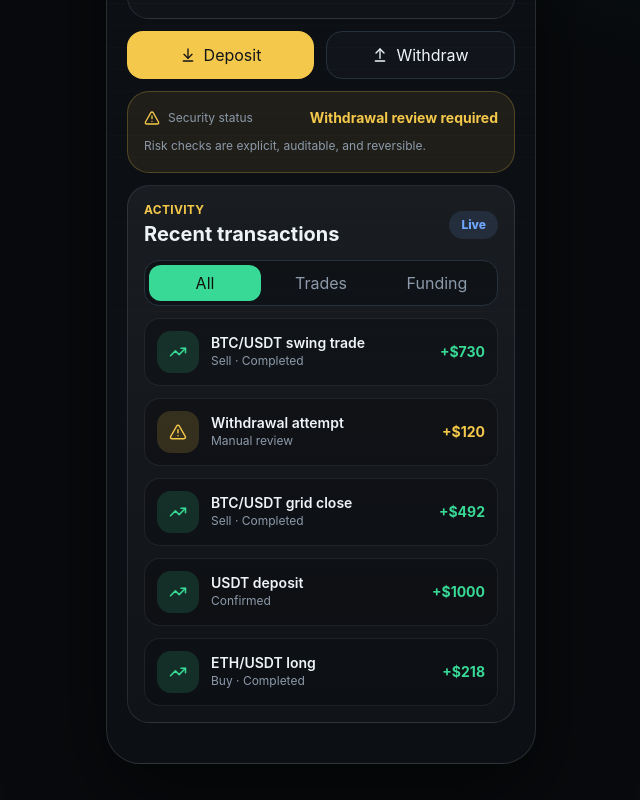
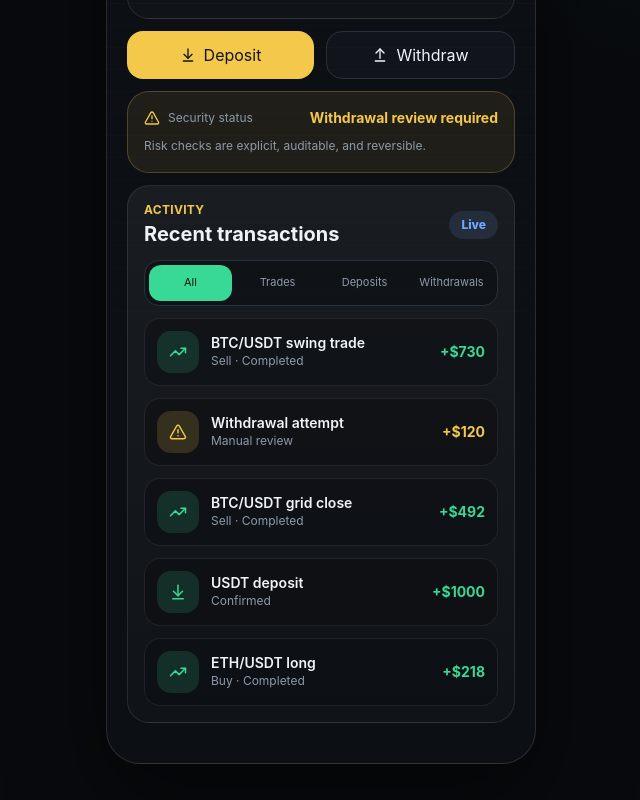
Before and after one commit to maslihov22/tradespot-next, a Next.js app: page / in a window 1280 px wide. Shown: the part 496-1296 px from the top of the page, without its empty margins (319-959 px from the left). Built offline with nearby package versions, Linux system fonts and the light colour scheme.

Commit message:
feat: add Deposits and Withdrawals filter tabs, fix tx icons by type

```diff
--- a/components/ActivityFeed.tsx
+++ b/components/ActivityFeed.tsx
@@ -2,25 +2,34 @@
 
 import { useState } from "react";
 import { motion, AnimatePresence } from "framer-motion";
-import { TrendingUp, AlertTriangle, ArrowDownToLine } from "lucide-react";
+import { TrendingUp, AlertTriangle, ArrowDownToLine, ArrowUpFromLine } from "lucide-react";
 import { mockTransactions, type TxType, type Transaction } from "@/lib/mock-data";
 
 const FILTERS: { label: string; value: "all" | TxType }[] = [
-  { label: "All", value: "all" },
-  { label: "Trades", value: "trade" },
-  { label: "Funding", value: "funding" },
+  { label: "All",         value: "all" },
+  { label: "Trades",      value: "trade" },
+  { label: "Deposits",    value: "deposit" },
+  { label: "Withdrawals", value: "withdrawal" },
 ];
 
-function TxIcon({ sign }: { sign: Transaction["sign"] }) {
-  const Icon = sign === "warn" ? AlertTriangle : sign === "plus" ? TrendingUp : ArrowDownToLine;
+function TxIcon({ tx }: { tx: Transaction }) {
+  const Icon =
+    tx.type === "trade"
+      ? TrendingUp
+      : tx.type === "deposit"
+      ? ArrowDownToLine
+      : tx.sign === "warn"
+      ? AlertTriangle
+      : ArrowUpFromLine;
+
   const bg =
-    sign === "warn"
+    tx.sign === "warn"
       ? "rgba(244,200,74,0.16)"
-      : sign === "plus"
+      : tx.sign === "plus"
       ? "rgba(56,217,150,0.15)"
       : "rgba(255,95,109,0.15)";
   const color =
-    sign === "warn" ? "var(--yellow)" : sign === "plus" ? "var(--green)" : "var(--red)";
+    tx.sign === "warn" ? "var(--yellow)" : tx.sign === "plus" ? "var(--green)" : "var(--red)";
 
   return (
     <div
@@ -47,7 +56,7 @@ function TxRow({ tx, index }: { tx: Transaction; index: number }) {
       exit={{ opacity: 0, y: -6 }}
       transition={{ delay: index * 0.06, duration: 0.3 }}
     >
-      <TxIcon sign={tx.sign} />
+      <TxIcon tx={tx} />
       <div className="flex-1 min-w-0">
         <h3 className="text-sm font-semibold leading-tight truncate">{tx.title}</h3>
         <p className="text-xs mt-0.5" style={{ color: "var(--muted)" }}>{tx.subtitle}</p>
@@ -102,11 +111,12 @@ export default function ActivityFeed() {
         {FILTERS.map(({ label, value }) => (
           <button
             key={value}
-            className="h-9 rounded-xl text-sm font-bold transition-colors"
+            className="h-9 rounded-xl font-bold transition-colors"
             style={{
               background: active === value ? "var(--green)" : "transparent",
               color: active === value ? "#10140f" : "var(--muted)",
               border: "none",
+              fontSize: "11px",
             }}
             onClick={() => setActive(value)}
           >
--- a/lib/mock-data.ts
+++ b/lib/mock-data.ts
@@ -8,7 +8,7 @@ export const mockUser = {
   reviewTime: "1h",
 };
 
-export type TxType = "trade" | "funding" | "withdrawal";
+export type TxType = "trade" | "deposit" | "withdrawal";
 
 export interface Transaction {
   id: string;
@@ -20,11 +20,11 @@ export interface Transaction {
 }
 
 export const mockTransactions: Transaction[] = [
-  { id: "1", type: "trade",   title: "BTC/USDT swing trade", subtitle: "Sell · Completed",  amount: 730,  sign: "plus" },
-  { id: "2", type: "funding", title: "Withdrawal attempt",   subtitle: "Manual review",     amount: 120,  sign: "warn" },
-  { id: "3", type: "trade",   title: "BTC/USDT grid close",  subtitle: "Sell · Completed",  amount: 492,  sign: "plus" },
-  { id: "4", type: "funding", title: "USDT deposit",         subtitle: "Confirmed",         amount: 1000, sign: "plus" },
-  { id: "5", type: "trade",   title: "ETH/USDT long",        subtitle: "Buy · Completed",   amount: 218,  sign: "plus" },
+  { id: "1", type: "trade",      title: "BTC/USDT swing trade", subtitle: "Sell · Completed",  amount: 730,  sign: "plus" },
+  { id: "2", type: "withdrawal", title: "Withdrawal attempt",   subtitle: "Manual review",     amount: 120,  sign: "warn" },
+  { id: "3", type: "trade",      title: "BTC/USDT grid close",  subtitle: "Sell · Completed",  amount: 492,  sign: "plus" },
+  { id: "4", type: "deposit",    title: "USDT deposit",         subtitle: "Confirmed",         amount: 1000, sign: "plus" },
+  { id: "5", type: "trade",      title: "ETH/USDT long",        subtitle: "Buy · Completed",   amount: 218,  sign: "plus" },
 ];
 
 export const chartPath =
```
